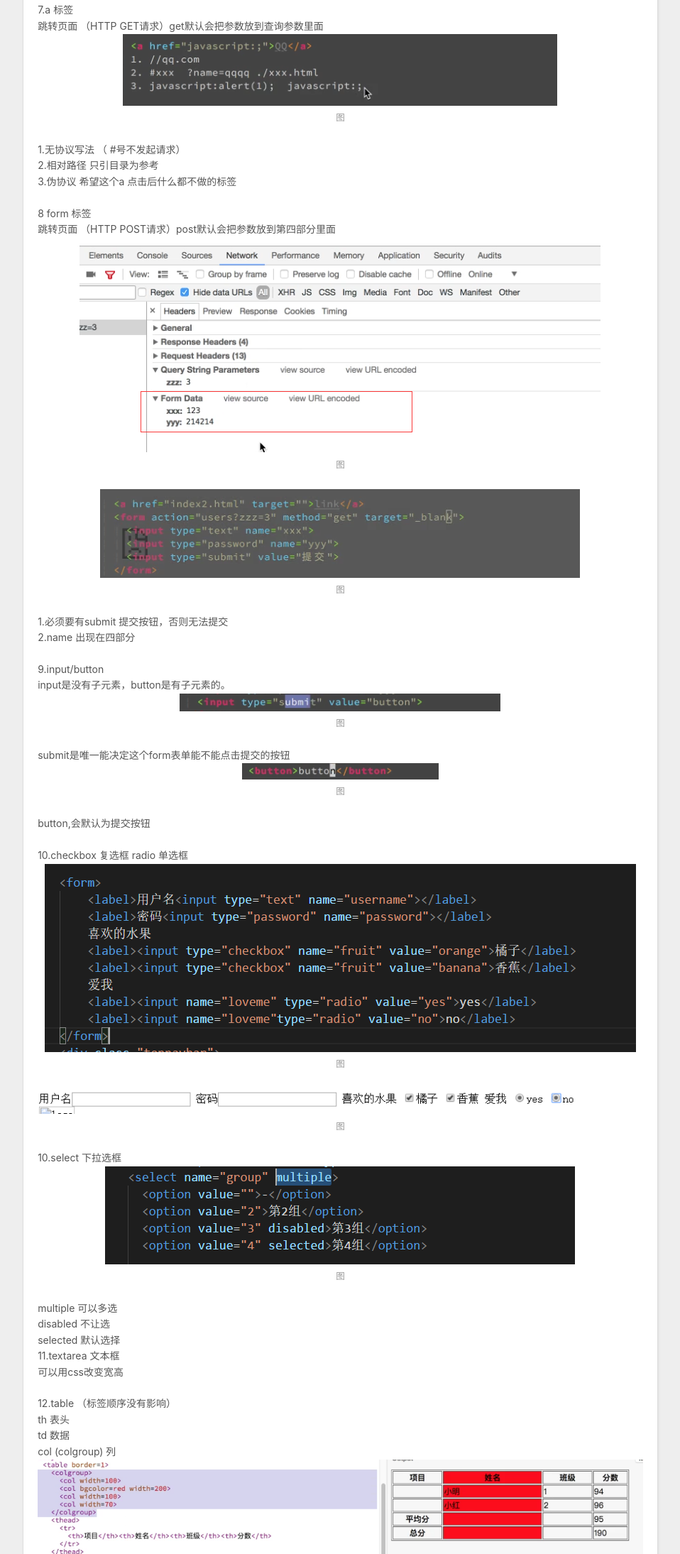
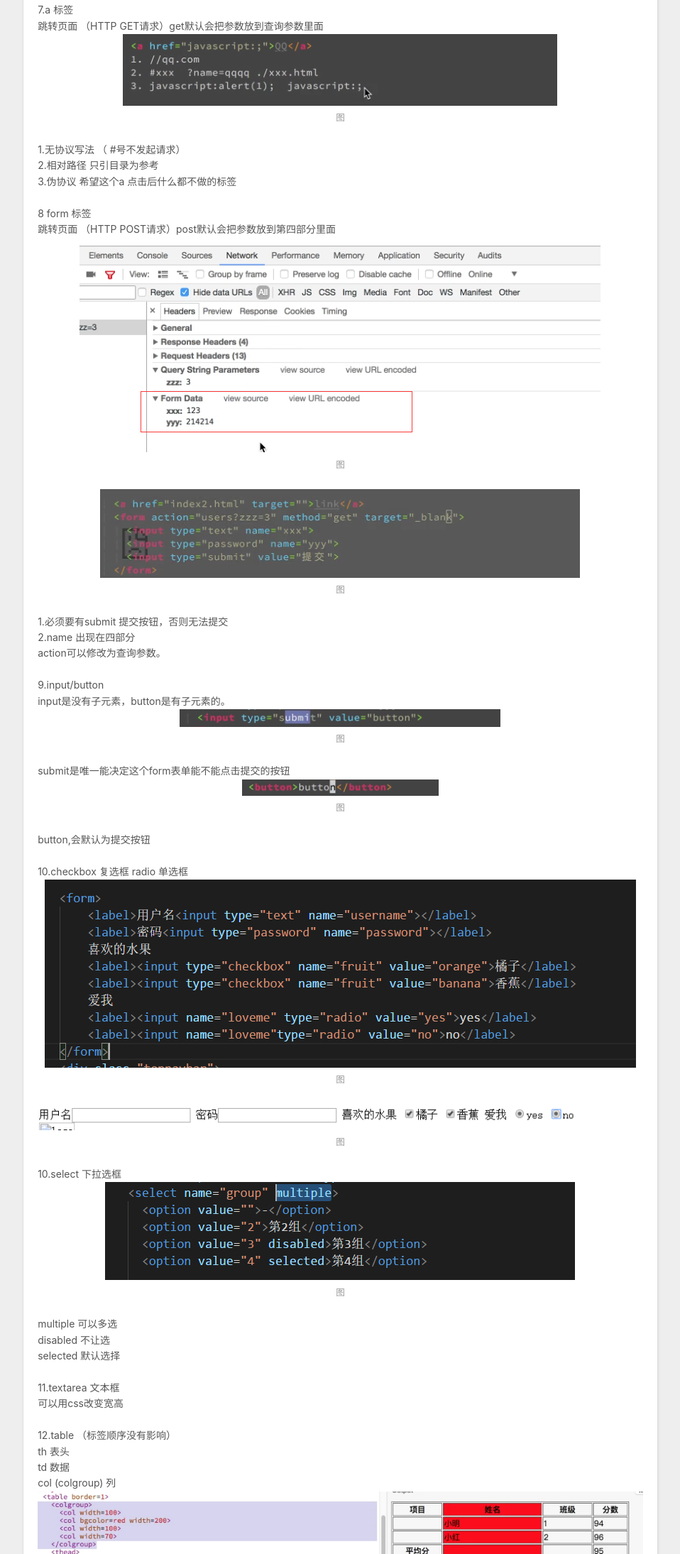
Before and after one commit to yellow-mloy/yellow-mloy.github.io, a plain HTML site: page 2018/08/03/HTML基础/index.html in a window 1280 px wide. Shown: the part 1476-3665 px from the top of the page at 71% size, without its empty margins (8-966 px from the left). Drawn offline with nearby package versions, Linux system fonts and the light colour scheme.

Commit message:
Site updated: 2018-08-07 00:07:16

```diff
--- a/2018/08/03/HTML基础/index.html
+++ b/2018/08/03/HTML基础/index.html
@@ -25,7 +25,7 @@
 <meta property="og:image" content="http://yoursite.com/2018/08/03/HTML基础/11.png">
 <meta property="og:image" content="http://yoursite.com/2018/08/03/HTML基础/12.png">
 <meta property="og:image" content="http://yoursite.com/2018/08/03/HTML基础/13.png">
-<meta property="og:updated_time" content="2018-08-06T15:41:31.712Z">
+<meta property="og:updated_time" content="2018-08-06T16:07:06.533Z">
 <meta name="twitter:card" content="summary">
 <meta name="twitter:title" content="HTML基础">
 <meta name="twitter:description" content="html全称是 Hyper Text Markup Language.（超文本标记语言）1.随记 .除了div和span，其他的标签都有默认的样式。 .strong是一个逻辑状态，bold是一个物理状态 .html没有块级元素和内联元素的，css负责样式 .body 标签的默认 margin 是8像素 2.空标签 空标签即不能包含子元素的标签。 如：input;img;meta;link;hr;b">
@@ -107,10 +107,11 @@
 <p>5 iframe 标签：<br>  嵌套页面 （使用iframe页面会很卡不建议使用）<br>  frameborder=”0”去除边框,src可以写相对路径。<br>  <img src="/2018/08/03/HTML基础/2.png" alt="图"></p>
 <p>6 iframe标签与a标签的结合使用<br>  <img src="/2018/08/03/HTML基础/3.png" alt="图"><br>    1.target=”_blank” 在空页面，新的页面打开链接<br>    2.target=”_top”  在顶级窗口打开<br>    3.target=”_self”  在当前页面打开<br>    4.target=”_parent”  在父级页面打开</p>
 <p>7.a 标签<br>跳转页面 （HTTP GET请求）get默认会把参数放到查询参数里面<br>  <img src="/2018/08/03/HTML基础/1.png" alt="图"><br>  1.无协议写法 （ #号不发起请求）<br>  2.相对路径 只引目录为参考<br>  3.伪协议  希望这个a 点击后什么都不做的标签</p>
-<p>8 form 标签<br> 跳转页面 （HTTP POST请求）post默认会把参数放到第四部分里面<br> <img src="/2018/08/03/HTML基础/5.png" alt="图"><br> <img src="/2018/08/03/HTML基础/6.png" alt="图"><br> 1.必须要有submit 提交按钮，否则无法提交<br> 2.name 出现在四部分</p>
+<p>8 form 标签<br> 跳转页面 （HTTP POST请求）post默认会把参数放到第四部分里面<br> <img src="/2018/08/03/HTML基础/5.png" alt="图"><br> <img src="/2018/08/03/HTML基础/6.png" alt="图"><br> 1.必须要有submit 提交按钮，否则无法提交<br> 2.name 出现在四部分<br> action可以修改为查询参数。</p>
 <p>9.input/button<br>  input是没有子元素，button是有子元素的。<br>  <img src="/2018/08/03/HTML基础/7.png" alt="图"><br>  submit是唯一能决定这个form表单能不能点击提交的按钮<br>  <img src="/2018/08/03/HTML基础/8.png" alt="图"><br>  button,会默认为提交按钮</p>
 <p>10.checkbox 复选框  radio 单选框<br>  <img src="/2018/08/03/HTML基础/10.png" alt="图"><br>  <img src="/2018/08/03/HTML基础/11.png" alt="图"></p>
-<p>10.select 下拉选框<br>  <img src="/2018/08/03/HTML基础/12.png" alt="图"><br>  multiple 可以多选<br>  disabled 不让选<br>  selected 默认选择<br>11.textarea 文本框<br>可以用css改变宽高</p>
+<p>10.select 下拉选框<br>  <img src="/2018/08/03/HTML基础/12.png" alt="图"><br>  multiple 可以多选<br>  disabled 不让选<br>  selected 默认选择</p>
+<p>11.textarea 文本框<br>可以用css改变宽高</p>
 <p>12.table  （标签顺序没有影响）<br>th 表头<br>td 数据<br>col (colgroup) 列<br><img src="/2018/08/03/HTML基础/13.png" alt="图"><br>table-collpase: collpase; 可以消除表格内框</p>
 
 
```
Also changed, not shown: index.html (+3 -2 lines).
